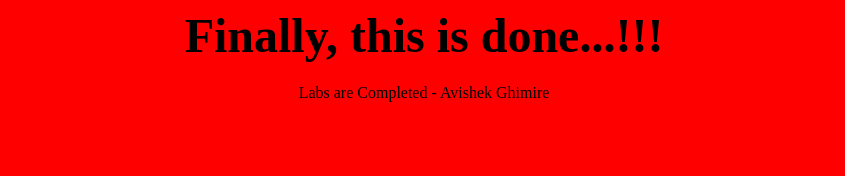
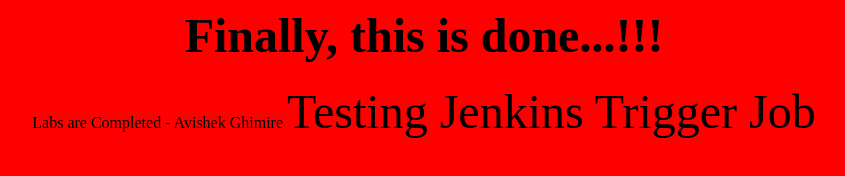
Before and after one commit to avishekghimire/AG-BG, a plain HTML site: page index.html in a window 1280 px wide. Shown: the whole page, without its empty margins (216-1061 px from the left). Drawn offline with Linux system fonts and the light colour scheme.

Commit message:
Adding the jenkins trigger job

```diff
--- a/index.html
+++ b/index.html
@@ -3,5 +3,6 @@
     <center>
        <h1><font size=8>Finally, this is done...!!!</font></h1>
        <p1> Labs are Completed - Avishek Ghimire </p1>
+       <p2> <font size=12>Testing Jenkins Trigger Job</font> <p2>
     </center>
 </html>
```
